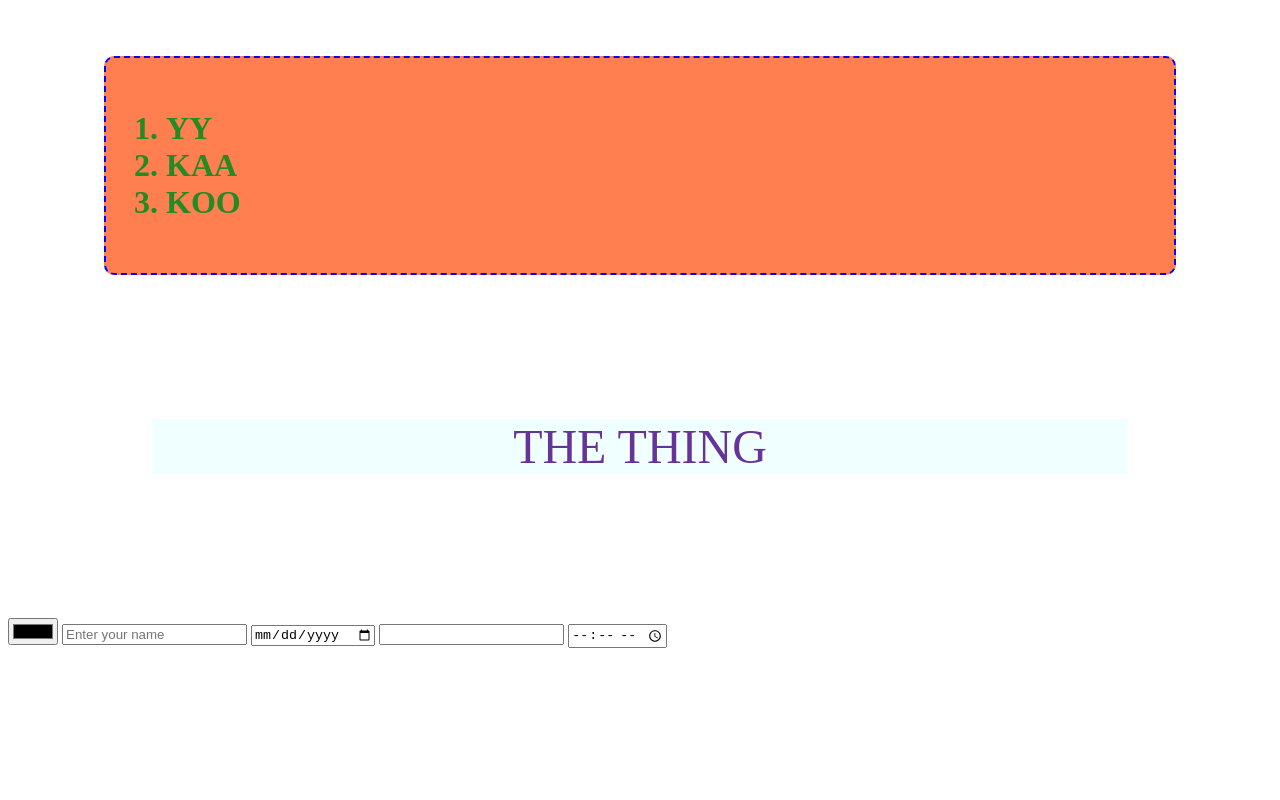
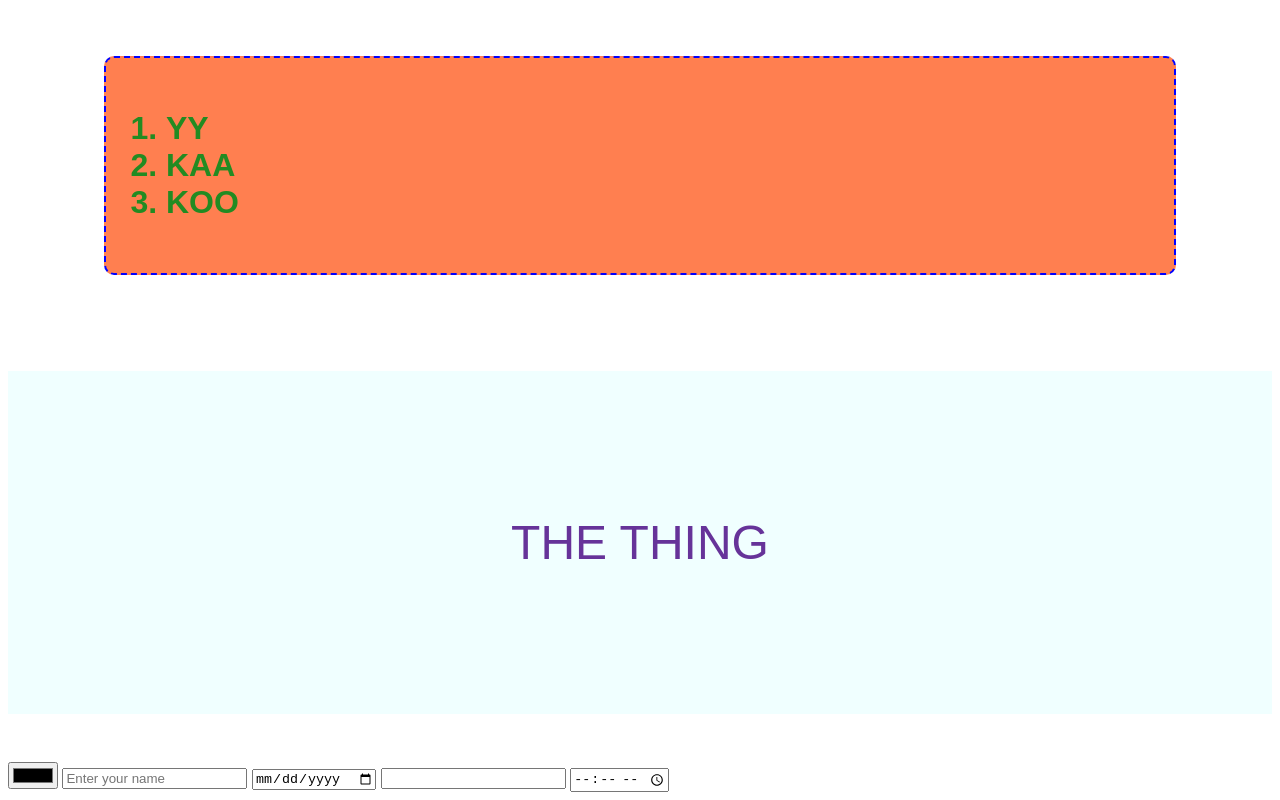
Before and after one commit to ttakkula/HTML5View, a plain HTML site: page views/index.html in a window 1280 px wide. Shown: the part 538-1338 px from the top of the page. Before the commit the page ends 1194 px from the top, so only its background shows below. Drawn offline with Linux system fonts and the light colour scheme.

Commit message:
New files 1.1

```diff
--- a/css/styles.css
+++ b/css/styles.css
@@ -1,4 +1,9 @@
 /* use element selector to select all p elements for this style */
+body {
+    font-family: sans-serif;
+    font-stretch: expanded;
+}
+
 p {
     color: rebeccapurple;
     font-size: 3em;
@@ -29,7 +34,7 @@ div {
 /* Use id selector to define style */
 
 #thing {
-    margin: 3em;
+    padding: 3em;
     text-transform: uppercase;
     text-align: center;
     background-color: azure;
```
